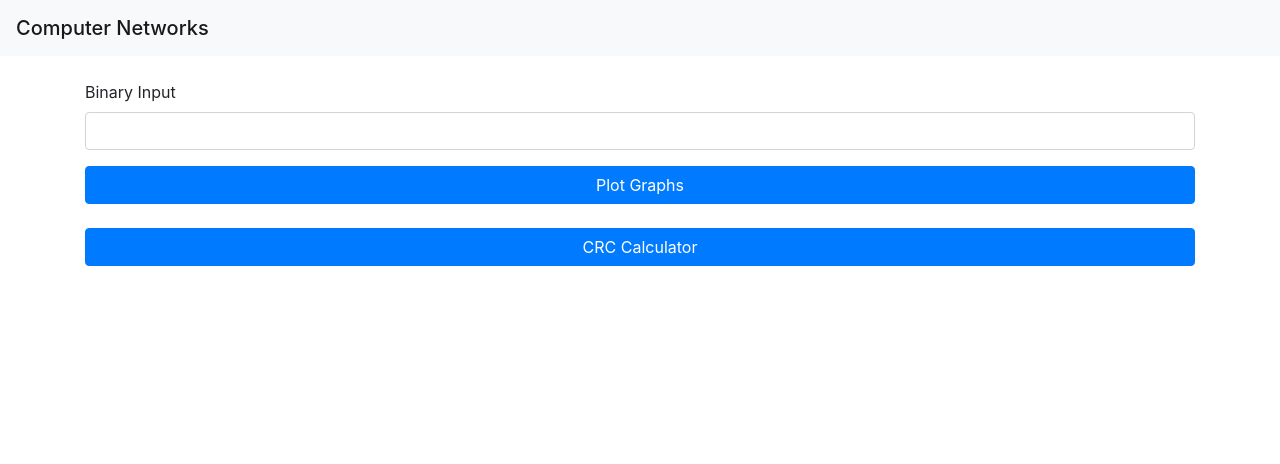
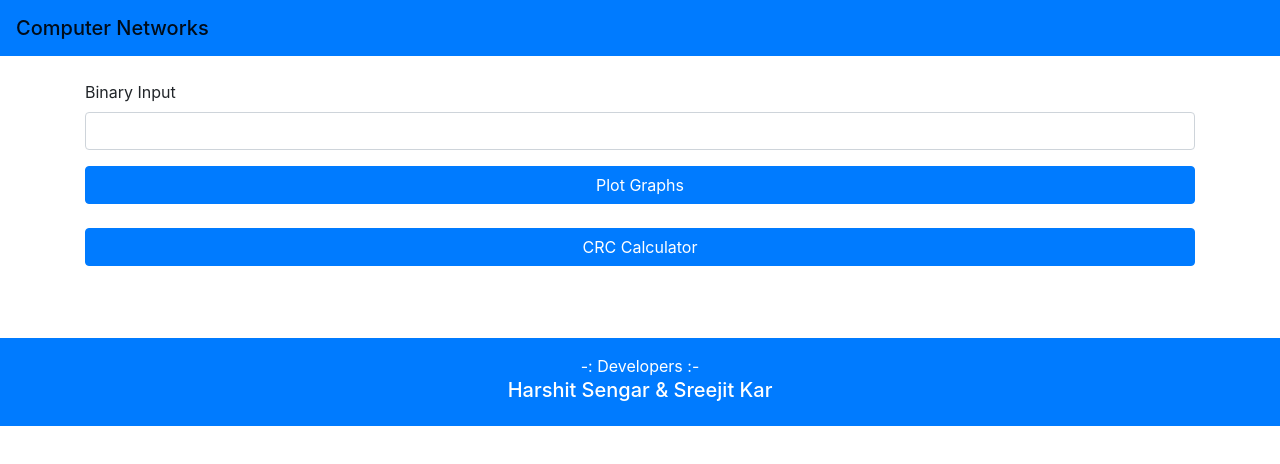
Before and after one commit to harshitsengar/AMI-MLT3-PSEUDOTERNARY-PSK-CRC--Encoding--Computer-Networks, a plain HTML site: page index.html in a window 1280 px wide. Drawn offline with nearby package versions, Linux system fonts and the light colour scheme.

Commit message:
Final Commit

```diff
--- a/index.html
+++ b/index.html
@@ -11,7 +11,7 @@
     <title>Hello, world!</title>
   </head>
 
-  <nav class="navbar navbar-light bg-light">
+  <nav class="navbar navbar-light bg-primary">
     <span class="navbar-brand mb-0 h1">Computer Networks</span>
   </nav>
   <br>
@@ -33,6 +33,22 @@
         <div class="col-sm-12 col-md-6 col-lg-6 mb-10"><p class="h4 text-center">PSK (Above 0 = High & Below 0 = Low)</p><canvas id="psk"></canvas></div>
       </div>
       </div>
+
+
+      <footer class="page-footer bg-primary font-small cyan darken-3">
+
+
+
+        <!-- Copyright -->
+        <div class="footer-copyright text-center py-3 text-white  ">-: Developers :- <h5>
+          <a style="color: #ffffff;" href="http://harshitsengar.com/">Harshit Sengar</a> &amp;
+          <a style="color: #ffffff;"  href="https://www.linkedin.com/in/sreejit-kar-b050aa172/">Sreejit Kar</a>
+        </h5>
+        </div>
+        <!-- Copyright -->
+
+      </footer>
+      <!-- Footer -->
 </body>
     <script src="https://code.jquery.com/jquery-3.5.1.slim.min.js" integrity="sha384-DfXdz2htPH0lsSSs5nCTpuj/zy4C+OGpamoFVy38MVBnE+IbbVYUew+OrCXaRkfj" crossorigin="anonymous"></script>
     <script src="https://cdn.jsdelivr.net/npm/popper.js@1.16.1/dist/umd/popper.min.js" integrity="sha384-9/reFTGAW83EW2RDu2S0VKaIzap3H66lZH81PoYlFhbGU+6BZp6G7niu735Sk7lN" crossorigin="anonymous"></script>
```
